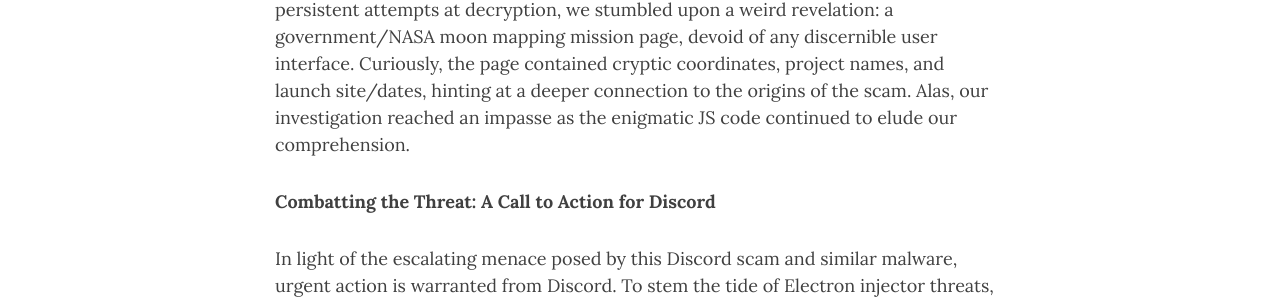
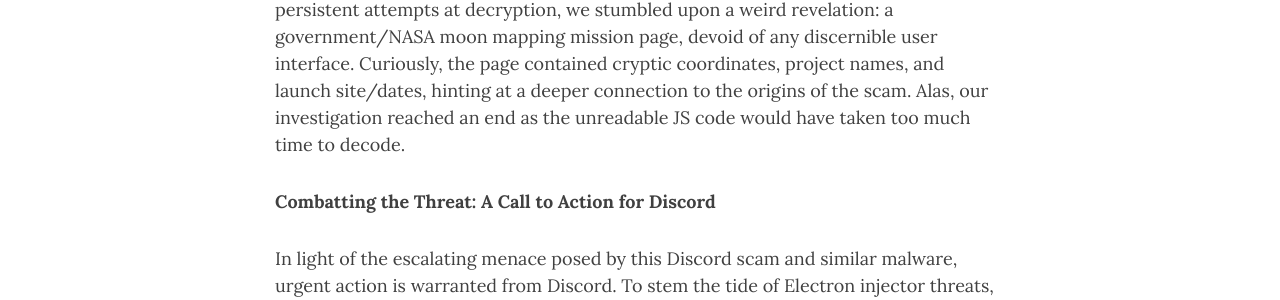
Before and after one commit to cybernexusteam/cybernexusteam.github.io, a Jekyll site: the page built from _posts/2024-03-04-recent-discord-scams.md, in a window 1280 px wide and 900 px high, scrolled down 801 px. Shown: the part 370-670 px from the top of the window. Built offline with Jekyll 4.4.1, drawn with Linux system fonts in a browser that asks for light colours; nearby versions of some CDN libraries; comment, search, counter and statistics services are not loaded; some of the changed text lies outside the part shown.

Commit message:
Update 2024-03-04-recent-discord-scams.md

```diff
--- a/_posts/2024-03-04-recent-discord-scams.md
+++ b/_posts/2024-03-04-recent-discord-scams.md
@@ -20,7 +20,7 @@
 
 **Investigative Pursuit: Unraveling the Mystery**
 
-Determined to uncover the intricacies of this scam, my colleague Yavor and I went journey of reverse engineering the JavaScript (JS) code used by the perpetrators. However, our efforts were met with many roadblocks as the malicious actors had gone to great lengths to obfuscate the code, rendering it virtually unreadable. Despite our persistent attempts at decryption, we stumbled upon a weird revelation: a government/NASA moon mapping mission page, devoid of any discernible user interface. Curiously, the page contained cryptic coordinates, project names, and launch site/dates, hinting at a deeper connection to the origins of the scam. Alas, our investigation reached an impasse as the enigmatic JS code continued to elude our comprehension.
+Determined to uncover the intricacies of this scam, my colleague Yavor and I went journey of reverse engineering the JavaScript (JS) code used by the perpetrators. However, our efforts were met with many roadblocks as the malicious actors had gone to great lengths to obfuscate the code, rendering it virtually unreadable. Despite our persistent attempts at decryption, we stumbled upon a weird revelation: a government/NASA moon mapping mission page, devoid of any discernible user interface. Curiously, the page contained cryptic coordinates, project names, and launch site/dates, hinting at a deeper connection to the origins of the scam. Alas, our investigation reached an end as the unreadable JS code would have taken too much time to decode.
 
 **Combatting the Threat: A Call to Action for Discord**
 
@@ -32,10 +32,11 @@
 
 In conclusion, it is imperative for Discord to remain vigilant against the ever-evolving landscape of cyber threats. By prioritizing user safety and implementing proactive security measures, Discord can fortify its platform against emerging risks and uphold its commitment to providing a secure online environment for millions of users worldwide.
 
+---
+
 **Thank You for Joining The Nexus Chronicles**
 
 We extend our gratitude to you, our esteemed readers, for entrusting us with your attention and commitment to cybersecurity awareness. Together, let us forge ahead in our quest for a safer digital future.
 
----
 
 *The Nexus Chronicles: Your Beacon of Security in the Digital Frontier*
```
